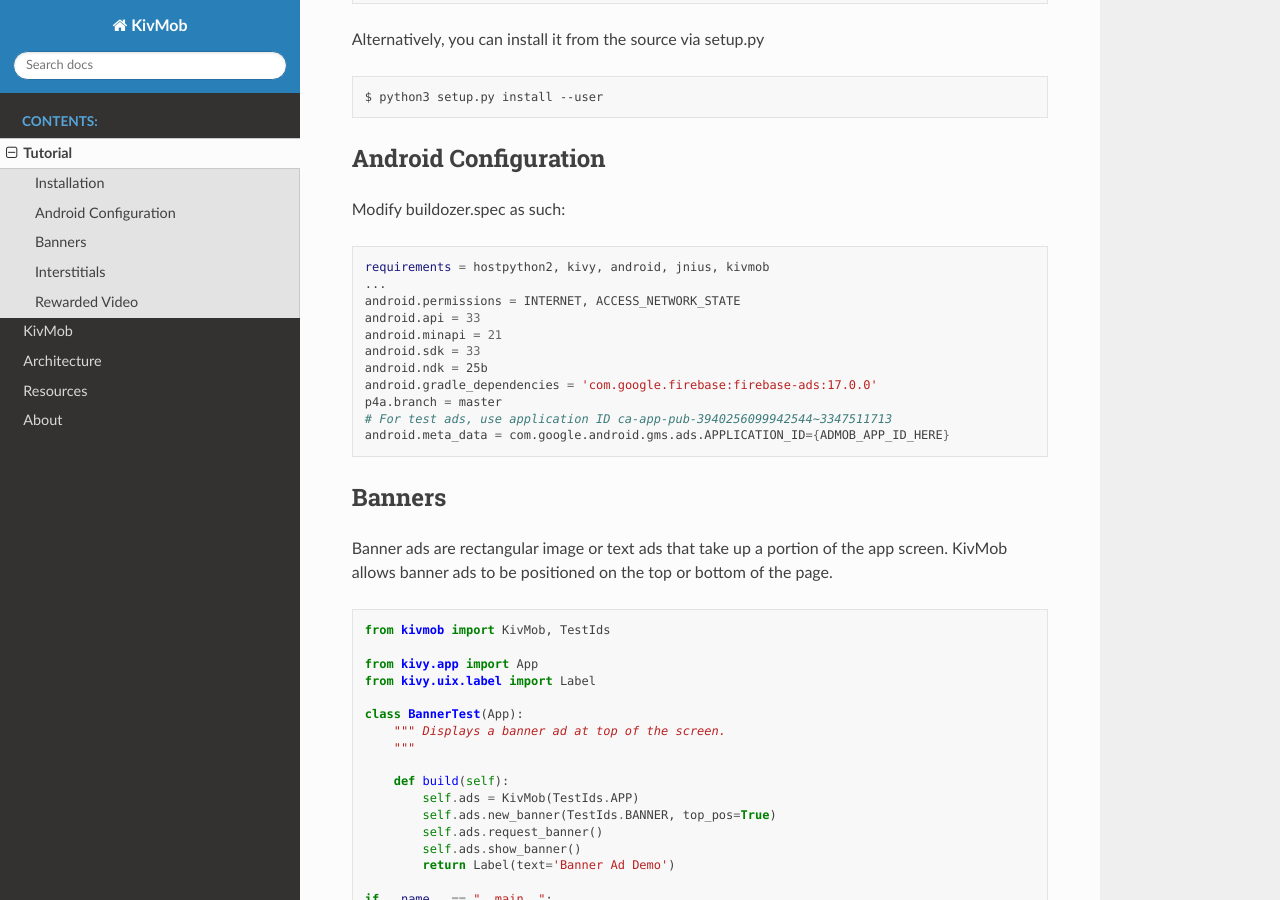
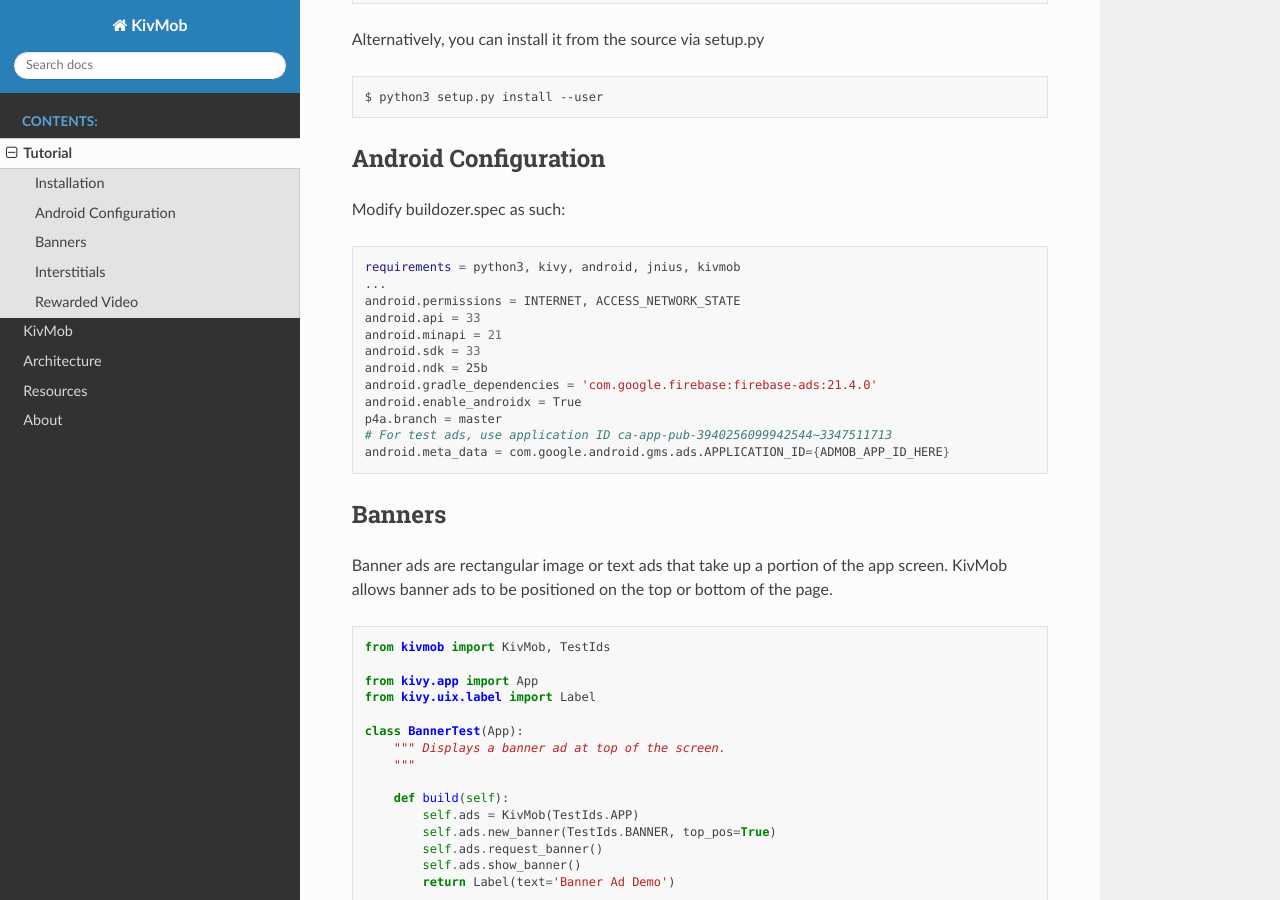
Before and after one commit to MichaelStott/KivMob, a Sphinx documentation site: the page built from docs/tutorials.rst, in a window 1280 px wide and 900 px high, scrolled down 303 px. Built offline with Sphinx 7.4.7 and the Read the Docs theme 2.0.0, drawn with Linux system fonts in a browser that asks for light colours.

Commit message:
Update tutorials.rst
Set android.enable_androidx = True

```diff
--- a/docs/tutorials.rst
+++ b/docs/tutorials.rst
@@ -23,14 +23,15 @@
 
 .. code-block:: sh
 
-    requirements = hostpython2, kivy, android, jnius, kivmob
+    requirements = python3, kivy, android, jnius, kivmob
     ...
     android.permissions = INTERNET, ACCESS_NETWORK_STATE
     android.api = 33
     android.minapi = 21
     android.sdk = 33
     android.ndk = 25b
-    android.gradle_dependencies = 'com.google.firebase:firebase-ads:17.0.0'
+    android.gradle_dependencies = 'com.google.firebase:firebase-ads:21.4.0'
+    android.enable_androidx = True
     p4a.branch = master
     # For test ads, use application ID ca-app-pub-3940256099942544~3347511713
     android.meta_data = com.google.android.gms.ads.APPLICATION_ID={ADMOB_APP_ID_HERE}
```
